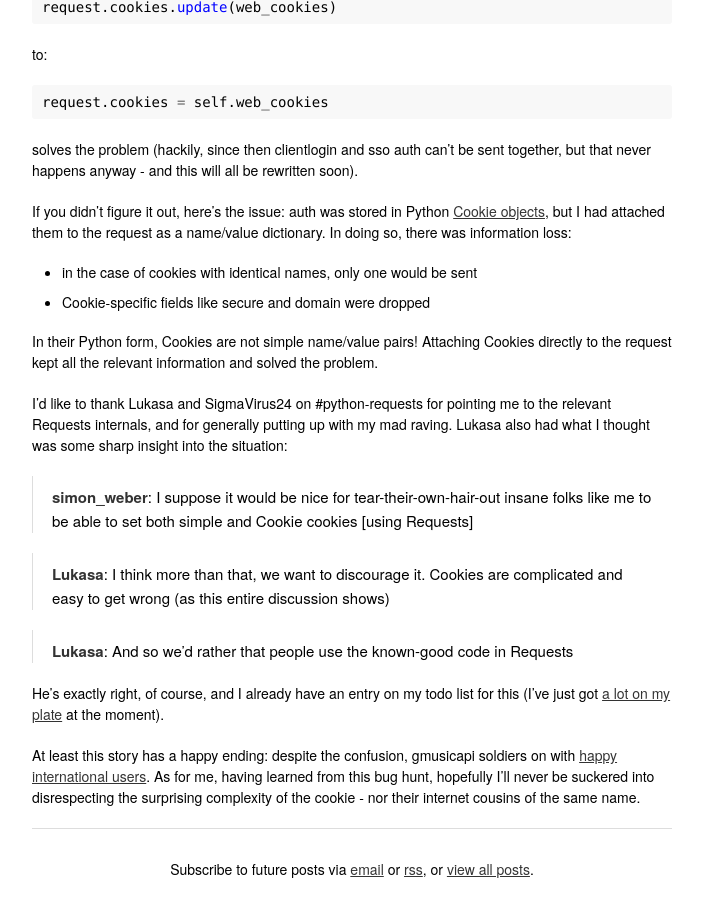
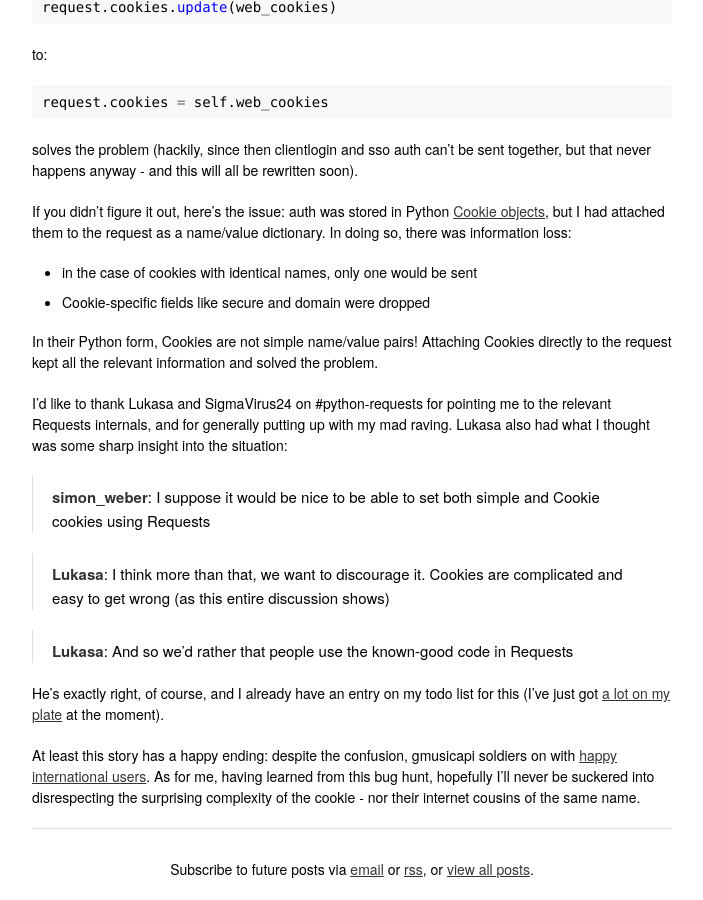
Before and after one commit to simon-weber/simon-weber.github.com, a Jekyll site: the page built from _posts/2013-02-14-tough-cookies-a-debugging-story.md, in a window 1280 px wide and 900 px high, scrolled down 1695 px. Shown: the whole window, without its empty margins (438-1141 px from the left). Built offline with Jekyll 4.4.1, drawn with Linux system fonts in a browser that asks for light colours.

Commit message:
update old quote

```diff
--- a/_posts/2013-02-14-tough-cookies-a-debugging-story.md
+++ b/_posts/2013-02-14-tough-cookies-a-debugging-story.md
@@ -107,7 +107,7 @@ Attaching Cookies directly to the request kept all the relevant information and
 I’d like to thank Lukasa and SigmaVirus24 on #python-requests for pointing me to the relevant Requests internals, and for generally putting up with my mad raving.
 Lukasa also had what I thought was some sharp insight into the situation:
 
-> **simon_weber**: I suppose it would be nice for tear-their-own-hair-out insane folks like me to be able to set both simple and Cookie cookies \[using Requests\]
+> **simon_weber**: I suppose it would be nice to be able to set both simple and Cookie cookies using Requests
 
 > **Lukasa**: I think more than that, we want to discourage it.
 > Cookies are complicated and easy to get wrong
```
